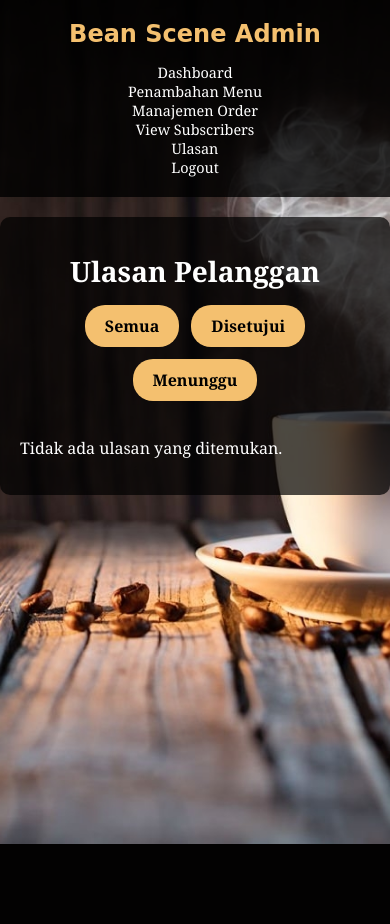
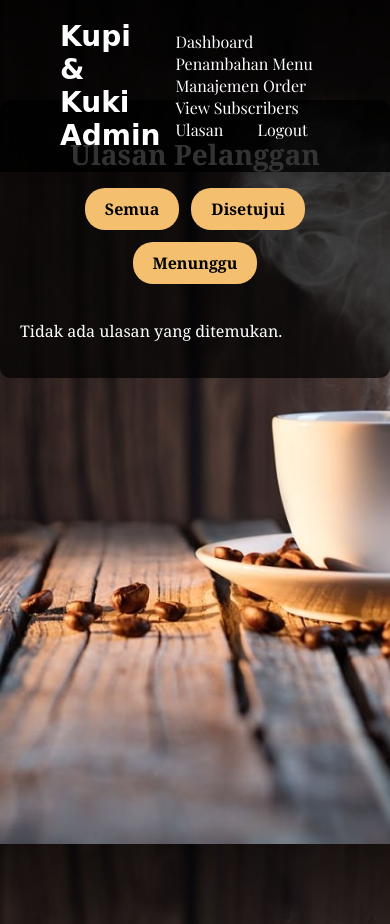
Before and after one commit to Fuentes771/PemogramanWebKelCASS, a PHP site: page /PemogramanWebKelCASS/admin/ulasan.php in a window 390 px wide. Before the commit the page ends 844 px from the top, so only its background shows below. Run offline with PHP 8.4, Linux system fonts and the light colour scheme; the visitor is signed in with stand-in values (Sample User, id 1); data that the repository does not hold is empty; some web fonts are replaced.

Commit message:
Perubahan Navbar admin + Perubahan Metode Pemesanan dan css

```diff
--- a/ContactUs.php
+++ b/ContactUs.php
@@ -12,7 +12,7 @@
 <body>
 
 <header class="navbar">
-    <div class="logo">Kopi & Kuki</div>
+    <div class="logo">Kupi & Kuki</div>
     <nav>
       <a href="index.php">Home</a>
       <a href="menu.php">Menu</a>
@@ -72,8 +72,8 @@
     <div class="footer-overlay">
       <div class="footer-container">
         <div class="footer-column">
-          <h2>Kopi & Kuki</h2>
-          <p>Awali harimu dengan kopi dan kue terbaik pilihan kami. Nikmati rasa, nikmati hidup — hanya di Kopi & Kuki.</p>
+          <h2>Kupi & Kuki</h2>
+          <p>Awali harimu dengan kopi dan kue terbaik pilihan kami. Nikmati rasa, nikmati hidup — hanya di Kupi & Kuki.</p>
           <div class="social-icons">
             <a href="#"><img src="img/faceb.png" alt="Facebook"/></a>
             <a href="#"><img src="img/Inst.png" alt="Instagram"/></a>
--- a/aboutus.php
+++ b/aboutus.php
@@ -32,7 +32,7 @@
 <body>
 
   <header class="navbar">
-    <div class="logo">Kopi & Kuki</div>
+    <div class="logo">Kupi & Kuki</div>
     <nav>
       <a href="index.php">Home</a>
       <a href="menu.php">Menu</a>
--- a/admin/admin_dashboard.php
+++ b/admin/admin_dashboard.php
@@ -48,11 +48,12 @@ for ($i = 6; $i >= 0; $i--) {
     <meta name="viewport" content="width=device-width, initial-scale=1.0">
     <link href="https://fonts.googleapis.com/css2?family=Playfair+Display:wght@400;700&display=swap" rel="stylesheet">
     <link rel="stylesheet" href="../css/admin_style.css">
+    <link rel="stylesheet" href="../css/navbar.css">
     <script src="https://cdn.jsdelivr.net/npm/chart.js"></script>
 </head>
 <body>
-    <header>
-        <div class="logo">Kopi & Kuki Admin</div>
+    <header class="navbar">
+        <div class="logo">Kupi & Kuki Admin</div>
         <nav>
              <a href="admin_dashboard.php">Dashboard</a>
             <a href="add_menu.php">Penambahan Menu</a>
--- a/admin/manage_orders.php
+++ b/admin/manage_orders.php
@@ -57,13 +57,14 @@ $orders = $stmt->fetchAll(PDO::FETCH_ASSOC);
     <title>Manajemen Order</title>
     <link rel="stylesheet" href="../css/manage_orders_style.css">
     <link rel="stylesheet" href="../css/admin_style.css">
+    <link rel="stylesheet" href="../css/navbar.css">
     <link rel="stylesheet" href="https://cdnjs.cloudflare.com/ajax/libs/font-awesome/6.0.0/css/all.min.css">
 </head>
 <body>
-    <header>
+    <header class="navbar">
         <div class="logo">Kupi & Kuki Admin</div>
         <nav>
-            <a href="admin_dashboard.php">Dashboard</a>
+             <a href="admin_dashboard.php">Dashboard</a>
             <a href="add_menu.php">Penambahan Menu</a>
             <a href="manage_orders.php">Manajemen Order</a>
             <a href="view_subscribers.php">View Subscribers</a>
--- a/admin/ulasan.php
+++ b/admin/ulasan.php
@@ -13,16 +13,17 @@ require_once '../php/config.php';
 <head>
     <meta charset="UTF-8">
     <meta name="viewport" content="width=device-width, initial-scale=1.0">
-    <title>Admin Dashboard - Kopi & Kuki</title>
+    <title>Admin Dashboard - Kupi & Kuki</title>
     <link rel="stylesheet" href="../css/ulasan.css">
     <link rel="stylesheet" href="../css/admin_style.css">
+    <link rel="stylesheet" href="../css/navbar.css">
 
 </head>
 <body>
-     <header>
-        <div class="logo">Bean Scene Admin</div>
+    <header class="navbar">
+        <div class="logo">Kupi & Kuki Admin</div>
         <nav>
-            <a href="admin_dashboard.php">Dashboard</a>
+             <a href="admin_dashboard.php">Dashboard</a>
             <a href="add_menu.php">Penambahan Menu</a>
             <a href="manage_orders.php">Manajemen Order</a>
             <a href="view_subscribers.php">View Subscribers</a>
--- a/css/admin_style.css
+++ b/css/admin_style.css
@@ -6,38 +6,6 @@ body {
     color: #fff;
     background: url('../img/coffee-bg.jpg') no-repeat center center/cover fixed;
     height: 100vh;
-}
-
-/* Header */
-header {
-    display: flex;
-    justify-content: space-between;
-    align-items: center;
-    padding: 20px 60px;
-    background-color: rgba(0, 0, 0, 0.8);
-}
-
-.logo {
-    font-family: 'Brush Script MT', cursive;
-    font-size: 28px;
-    font-weight: bold;
-    color: #f4c06f;
-}
-
-nav {
-    display: flex;
-}
-
-nav a {
-    margin: 0 15px;
-    color: #fff;
-    text-decoration: none;
-    font-weight: 500;
-    transition: color 0.3s ease;
-}
-
-nav a:hover {
-    color: #f4c06f;
 }
 
 /* Judul */
@@ -176,20 +144,6 @@ th {
 
 /* Responsive */
 @media (max-width: 768px) {
-    header {
-        flex-direction: column;
-        text-align: center;
-        padding: 20px;
-    }
-
-    nav {
-        flex-direction: column;
-    }
-
-    nav a {
-        margin: 0.5rem 0;
-    }
-
     .dashboard-cards, .stats-wrapper {
         flex-direction: column;
         align-items: center;
--- a/css/navbar.css
+++ b/css/navbar.css
@@ -1,5 +1,4 @@
 /* Navbar.css */
-
 @import url('https://fonts.googleapis.com/css2?family=Playfair+Display&display=swap');
 @import url('https://fonts.googleapis.com/css2?family=Clicker+Script&display=swap');
 
@@ -16,13 +15,30 @@
   background-color: rgba(0, 0, 0, 0.8);
   box-sizing: border-box;
   box-shadow: 0 4px 8px rgba(0, 0, 0, 0.1);
+  /* Add these new properties */
+  transition: all 0.3s ease;
 }
 
+/* Add this to prevent content from being hidden behind navbar */
+body {
+  padding-top: 80px; /* Adjust this value based on your navbar height */
+}
+
+/* Make logo clickable */
 .logo {
   font-size: 28px;
   font-weight: bold;
   font-family: 'Clicker Script', cursive;
   color: #fff;
+  cursor: pointer;
+  text-decoration: none; /* Remove underline */
+  display: block; /* Make it behave like a link */
+}
+
+/* Add this for scroll effect */
+.navbar.scrolled {
+  background-color: rgba(0, 0, 0, 0.95);
+  padding: 15px 60px;
 }
 
 nav a {
--- a/css/ulasan.css
+++ b/css/ulasan.css
@@ -5,40 +5,6 @@ body {
     background: url('../img/latar-belakang-kopi.jpg') no-repeat center center/cover;
     min-height: 100vh;
     margin: 0;
-}
-
-/* ===== HEADER YANG LEBIH KECIL ===== */
-header {
-    display: flex;
-    justify-content: space-between;
-    align-items: center;
-    padding: 15px 40px;
-    background-color: rgba(0, 0, 0, 0.8);
-    height: 60px;
-}
-
-header .logo {
-    font-size: 24px;
-    font-weight: bold;
-    font-family: 'Brush Script MT', cursive;
-    color: #f4c06f;
-}
-
-header nav {
-    display: flex;
-}
-
-header nav a {
-    margin: 0 12px;
-    color: #fff;
-    text-decoration: none;
-    font-weight: 500;
-    font-size: 0.9em;
-    transition: color 0.3s ease;
-}
-
-header nav a:hover {
-    color: #f4c06f;
 }
 
 /* ===== ADMIN CONTAINER ===== */
@@ -216,17 +182,6 @@ th {
 
 /* ===== TAMPILAN MOBILE ===== */
 @media (max-width: 768px) {
-    header {
-        padding: 15px 20px;
-        flex-direction: column;
-        height: auto;
-    }
-
-    header nav {
-        margin-top: 15px;
-        flex-wrap: wrap;
-        justify-content: center;
-    }
 
     .admin-container {
         padding: 20px;
--- a/index.php
+++ b/index.php
@@ -13,7 +13,7 @@ session_start();
 </head>
 <body>
   <header class="navbar">
-    <div class="logo">Kopi & Kuki</div>
+    <div class="logo">Kupi & Kuki</div>
     <nav>
       <a href="index.php">Home</a>
       <a href="menu.php">Menu</a>
@@ -24,9 +24,9 @@ session_start();
 
   <section class="hero">
     <div class="hero-text">
-      <h1 class="title">Kopi & Kuki</h1>
+      <h1 class="title">Kupi & Kuki</h1>
       <p class="description">
-      Kopi & Kuki adalah tempat di mana aroma kopi segar berpadu sempurna dengan manisnya kuki hangat. Temukan kenyamanan dalam setiap tegukan dan gigitan.
+      Kupi & Kuki adalah tempat di mana aroma kopi segar berpadu sempurna dengan manisnya kuki hangat. Temukan kenyamanan dalam setiap tegukan dan gigitan.
       </p>
       <a href="menu.php" class="order-button">Order Sekarang</a>
     </div>
--- a/menu.php
+++ b/menu.php
@@ -34,7 +34,7 @@ foreach ($_SESSION['cart'] as $item) {
 <body>
 
   <header class="navbar">
-    <div class="logo">Kopi & Kuki</div>
+    <div class="logo">Kupi & Kuki</div>
     <nav>
       <a href="index.php">Home</a>
       <a href="menu.php">Menu</a>
```
Also changed, not shown: admin/add_menu.php (+4 -3 lines), admin/view_subscribers.php (+4 -3 lines), css/checkout.css (+10 -7 lines), js/checkout.js (+39 -13 lines), php/checkout.php (+16 -45 lines), php/submit_review.php (+6 -6 lines).
